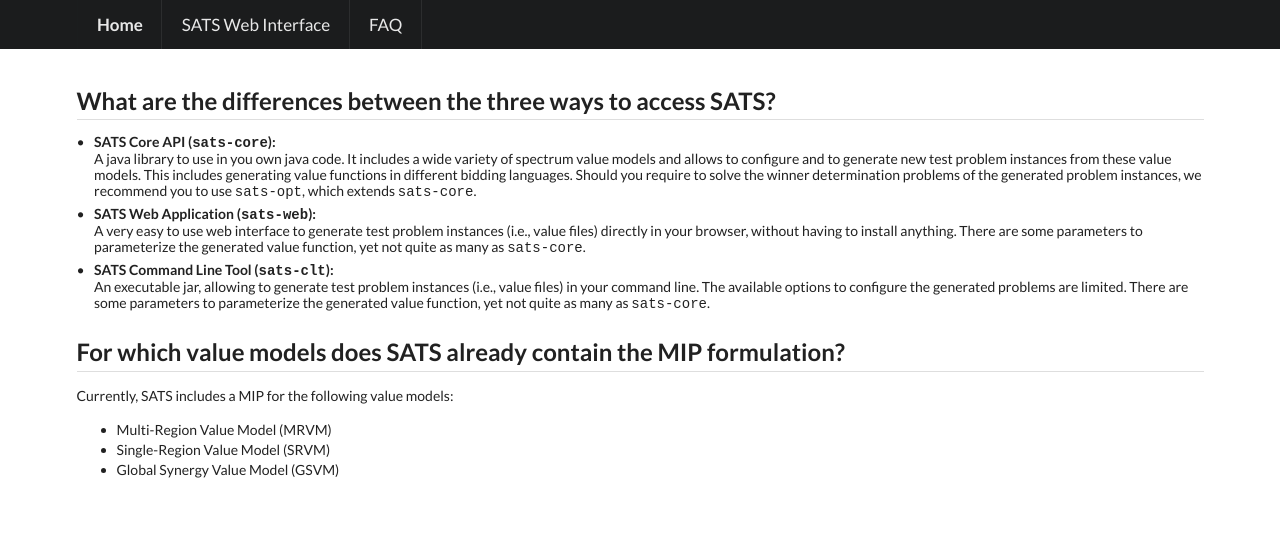
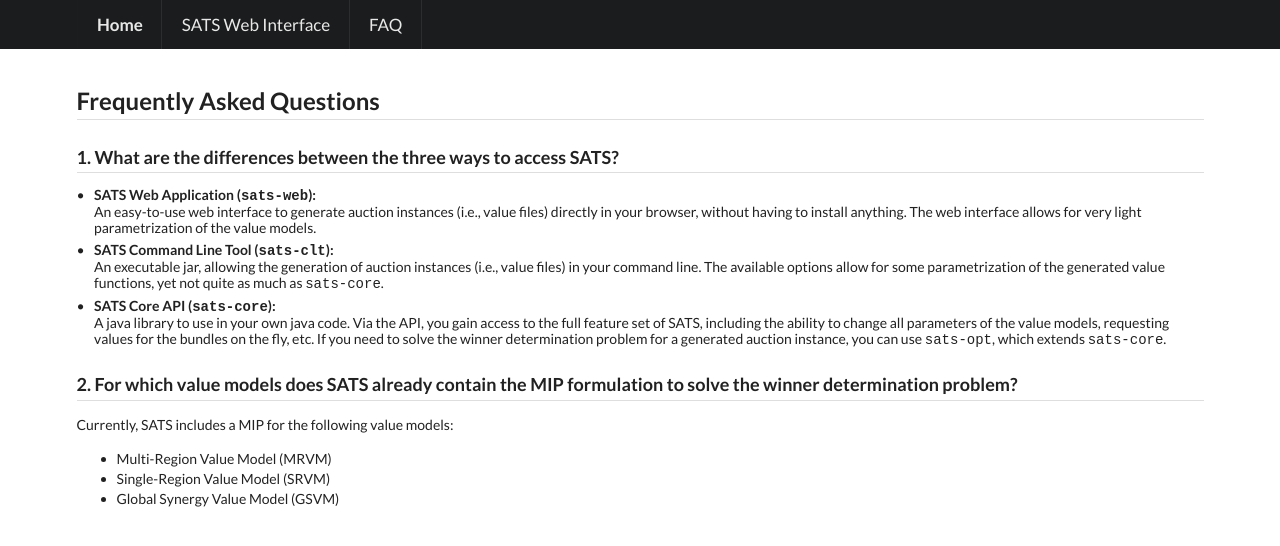
Before and after one commit to Clabfabs/sats-home, an Angular app: page /faq in a window 1280 px wide. Shown: the top 546 px of the page. Built offline with nearby package versions, Linux system fonts and the light colour scheme.

Commit message:
Minor content changes

```diff
--- a/src/app/faq/faq.component.html
+++ b/src/app/faq/faq.component.html
@@ -1,41 +1,40 @@
 <div class="ui container">
   <div class="ui hidden divider"></div>
 
-  <h2 class="ui dividing header">What are the differences between the three ways to access SATS?</h2>
+  <h2 class="ui dividing header">Frequently Asked Questions</h2>
+
+  <h3 class="ui dividing header">1. What are the differences between the three ways to access SATS?</h3>
   <div class="ui bulleted list">
     <div class="item">
-      <div class="header">SATS Core API (<code>sats-core</code>):</div>
-      <div class="content">A java library to use in you own java code. It includes a wide variety of spectrum
-      value models and allows to configure and to generate new test problem instances
-      from these value models. This includes generating value functions in different
-      bidding languages. Should you require to solve the winner determination problems
-      of the generated problem instances, we recommend you to use <code>sats-opt</code>, which
-        extends <code>sats-core</code>.
-      </div>
-    </div>
-    <div class="item">
       <div class="header">SATS Web Application (<code>sats-web</code>):</div>
-      <div class="content">A very easy to use web interface to generate test problem
+      <div class="content">An easy-to-use web interface to generate auction
         instances (i.e., value files) directly in your browser, without having to install
-        anything. There are some parameters to parameterize the generated value function,
-        yet not quite as many as <code>sats-core</code>.
+        anything. The web interface allows for very light parametrization of the value models.
       </div>
     </div>
     <div class="item">
       <div class="header">SATS Command Line Tool (<code>sats-clt</code>):</div>
-      <div class="content">An executable jar, allowing to generate test problem instances
-        (i.e., value files) in your command line. The available options to configure the
-        generated problems are limited. There are some parameters to parameterize the
-        generated value function, yet not quite as many as <code>sats-core</code>.
+      <div class="content">An executable jar, allowing the generation of auction instances
+        (i.e., value files) in your command line. The available options allow for some parametrization of the generated
+        value functions, yet not quite as much as <code>sats-core</code>.
+      </div>
+    </div>
+    <div class="item">
+      <div class="header">SATS Core API (<code>sats-core</code>):</div>
+      <div class="content">A java library to use in your own java code.
+        Via the API, you gain access to the full feature set of SATS, including the ability to change all parameters of
+        the value models, requesting values for the bundles on the fly, etc.
+        If you need to solve the winner determination problem for a generated auction instance, you can use
+        <code>sats-opt</code>, which extends <code>sats-core</code>.
       </div>
     </div>
   </div>
-  <h2 class="ui dividing header">For which value models does SATS already contain the MIP formulation?</h2>
+  <h3 class="ui dividing header">2. For which value models does SATS already contain the MIP formulation to solve the
+    winner determination problem?</h3>
   <p>Currently, SATS includes a MIP for the following value models:</p>
   <ul>
     <li>Multi-Region Value Model (MRVM)</li>
     <li>Single-Region Value Model (SRVM)</li>
     <li>Global Synergy Value Model (GSVM)</li>
   </ul>
-
 </div>
--- a/src/app/home/home.component.html
+++ b/src/app/home/home.component.html
@@ -9,11 +9,12 @@
 <div class="ui container">
   <h2 class="ui dividing header">What is SATS?</h2>
   <p>
-    SATS is a universal "Spectrum Auction Test Suite". It contains seven value models (some stylized and some realistic)
-    for spectrum auctions. The SATS software provides auction instance generators for each of the value models, i.e.,
-    it allows a user to generate an arbitrary number of auction instances for any of the spectrum value models.
-    For three of the models, SATS also contains a MIP formulation for the winner determination problem, which enables
-    users to quickly find the efficient allocation of the auction.
+    SATS is a universal "Spectrum Auction Test Suite" that was developed at the <a href="http://www.uzh.ch/"target="_blank">
+    University of Zurich</a> in collaboration with <a href="http://www.bu.edu/" target="_blank">Boston University</a>.
+    SATS contains seven value models (some stylized and some realistic) for spectrum auctions. The SATS software provides
+    auction instance generators for each of the value models, i.e., it allows a user to generate an arbitrary number of
+    auction instances for any of the spectrum value models. For three of the models, SATS also contains a MIP formulation
+    for the winner determination problem, which enables users to quickly find the efficient allocation of the auction.
   </p>
 
   <h2 class="ui dividing header">People</h2>
@@ -86,8 +87,8 @@
     </div>
   </div>
   <p>
-    Contributions are welcome. If you want to contribute to the software, please contact us or follow the contribution
-    guidelines in our
+    We are releasing SATS under the GNU Affero license. Contributions are welcome. If you want to contribute to the
+    software, please contact us or follow the contribution guidelines in our
     <a href="https://github.com/spectrumauctions">Github Projects</a>.
   </p>
 
--- a/src/app/sats-web/sats-web.component.html
+++ b/src/app/sats-web/sats-web.component.html
@@ -1,6 +1,6 @@
 <div class="ui hidden divider"></div>
 <div class="ui container">
-
+  <h2 class="ui dividing header">SATS Web Interface</h2>
 
   <iframe align="center" frameborder="0" height="1000" width="700"
           src="https://cecile.ifi.uzh.ch/websats/"></iframe>
```
